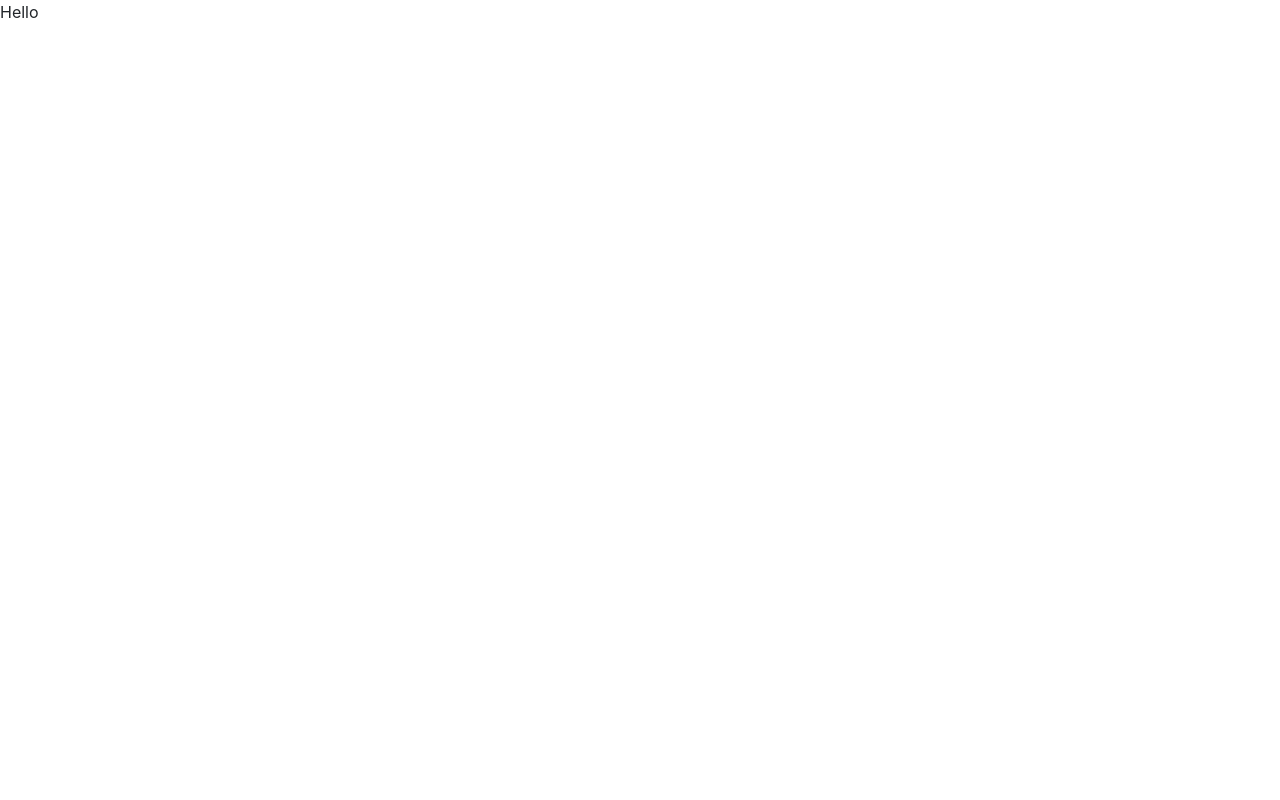
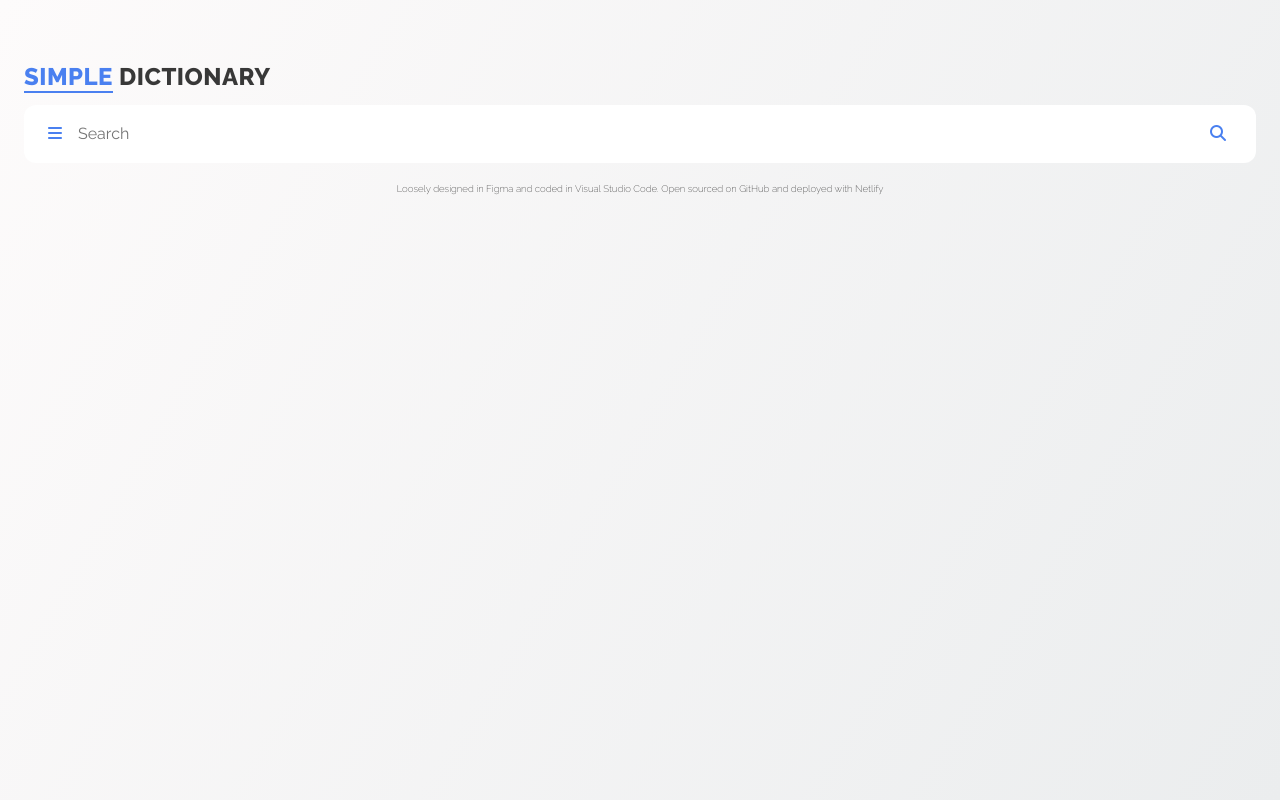
Before and after one commit to FrankieZzzzz/dictionary-app, a React (Create React App) app: page / in a window 1280 px wide. Built offline with nearby package versions, Linux system fonts and the light colour scheme.

Commit message:
add search bar and title

```diff
--- a/public/index.html
+++ b/public/index.html
@@ -7,6 +7,7 @@
     <meta name="theme-color" content="#000000" />
     <meta name="description" content="Web site created using create-react-app" />
     <link rel="manifest" href="%PUBLIC_URL%/manifest.json" />
+    <script src="https://kit.fontawesome.com/95ae3d12b8.js" crossorigin="anonymous"></script>
     <link href="https://cdn.jsdelivr.net/npm/bootstrap@5.3.2/dist/css/bootstrap.min.css" rel="stylesheet" integrity="sha384-T3c6CoIi6uLrA9TneNEoa7RxnatzjcDSCmG1MXxSR1GAsXEV/Dwwykc2MPK8M2HN" crossorigin="anonymous" />
     <title>Dictionary App</title>
   </head>
--- a/src/App.css
+++ b/src/App.css
@@ -0,0 +1,70 @@
+@import url('https://fonts.googleapis.com/css2?family=Raleway:wght@100;200;300;400;500;600;700;800;900&display=swap');
+
+:root{
+  --background-color: background: linear-gradient(120deg, #fdfbfb 0%, #ebedee 100%);
+  --app-blue: #4A80F0;
+  --app-black: #383838;
+}
+* {
+  font-family: 'Raleway', sans-serif;
+  color: var(--app-black)
+}
+.App{
+  width: 100vw;
+  height: 100vh;
+  background: linear-gradient(120deg, #fdfbfb 0%, #ebedee 100%);
+}
+.Dictionary-app{
+  padding: 65px 24px 0px 24px;
+  text-align: start;
+}
+
+/* title area */
+.app-title {
+  font-weight: 800;
+  font-size: 24px;
+  font-style: normal;
+  line-height: 24px;
+  letter-spacing: 0.5px;
+  text-transform: uppercase;
+}
+.app-title span {
+  color: #4A80F0;
+  border-bottom: 2.6px solid #4A80F0;
+}
+/* search bar area */
+.app-search-engine{
+  padding: 16px 24px;
+  border-radius: 12px;
+  width: 100%;
+  background-color: white;
+  display: flex;
+  align-items: center;
+  justify-content: space-between;
+}
+.app-menu-icon{
+  color: #4A80F0;
+  font-size: 16px;
+}
+.app-search-bar{
+  outline: none;
+  border: none;
+  font-size: 16px;
+  font-weight: 400;
+  padding-left: 16px;
+}
+.app-search-button{
+  background:white;
+  border: none;
+}
+
+
+
+
+.App-footer{
+  margin-top: 20px;
+  text-align: center;
+  font-size: 11px;
+  font-weight: 200;
+  line-height: 12px;
+}
--- a/src/App.js
+++ b/src/App.js
@@ -1,9 +1,13 @@
+import Dictionary from "./Dictionary"
 import './App.css';
 
 export default function App() {
   return (
     <div className="App">
-      <p>Hello</p>
+      <main>
+        <Dictionary />
+      </main>
+      <footer className="App-footer"><small>Loosely designed in Figma and coded in Visual Studio Code. Open sourced on GitHub and deployed with Netlify</small></footer>
     </div>
   );
 }
--- /dev/null
+++ b/src/Dictionary.js
@@ -0,0 +1,16 @@
+import React from "react";
+
+export default function Dictionary(){
+    return(
+        <div className="Dictionary-app">
+            <p className="app-title"><span>SIMPLE</span> DICTIONARY</p>
+            <form className="app-search-engine">
+                <div className="app-search-engine-left">
+                    <i class="fa-solid fa-bars app-menu-icon"></i>
+                    <input type="search" autoFocus={true} className="app-search-bar" placeholder="Search"/>
+                </div>
+                <button className="app-search-button"><i class="fa-solid fa-magnifying-glass app-menu-icon"></i></button>
+            </form>
+        </div>
+    )
+}
--- a/src/index.js
+++ b/src/index.js
@@ -10,8 +10,4 @@ root.render(
     <App />
   </React.StrictMode>
 );
-
-// If you want to start measuring performance in your app, pass a function
-// to log results (for example: reportWebVitals(console.log))
-// or send to an analytics endpoint. Learn more: https://bit.ly/CRA-vitals
 reportWebVitals();
```
